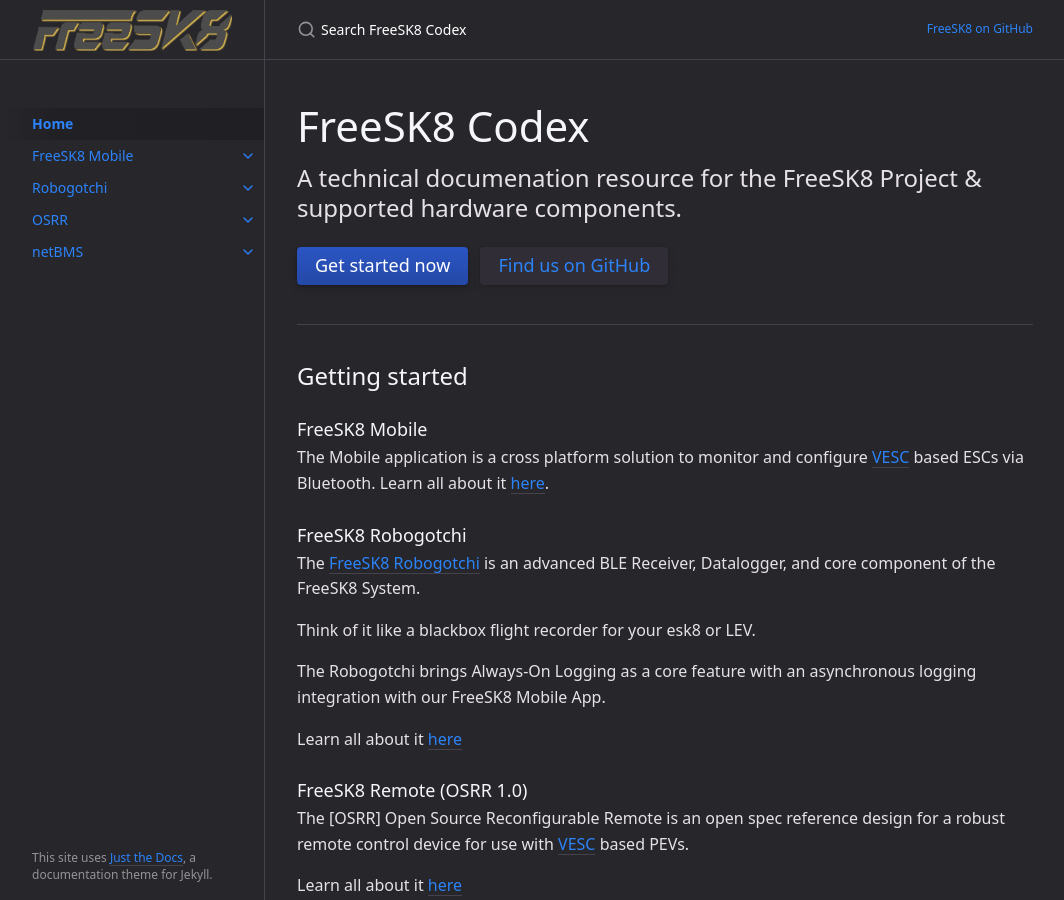
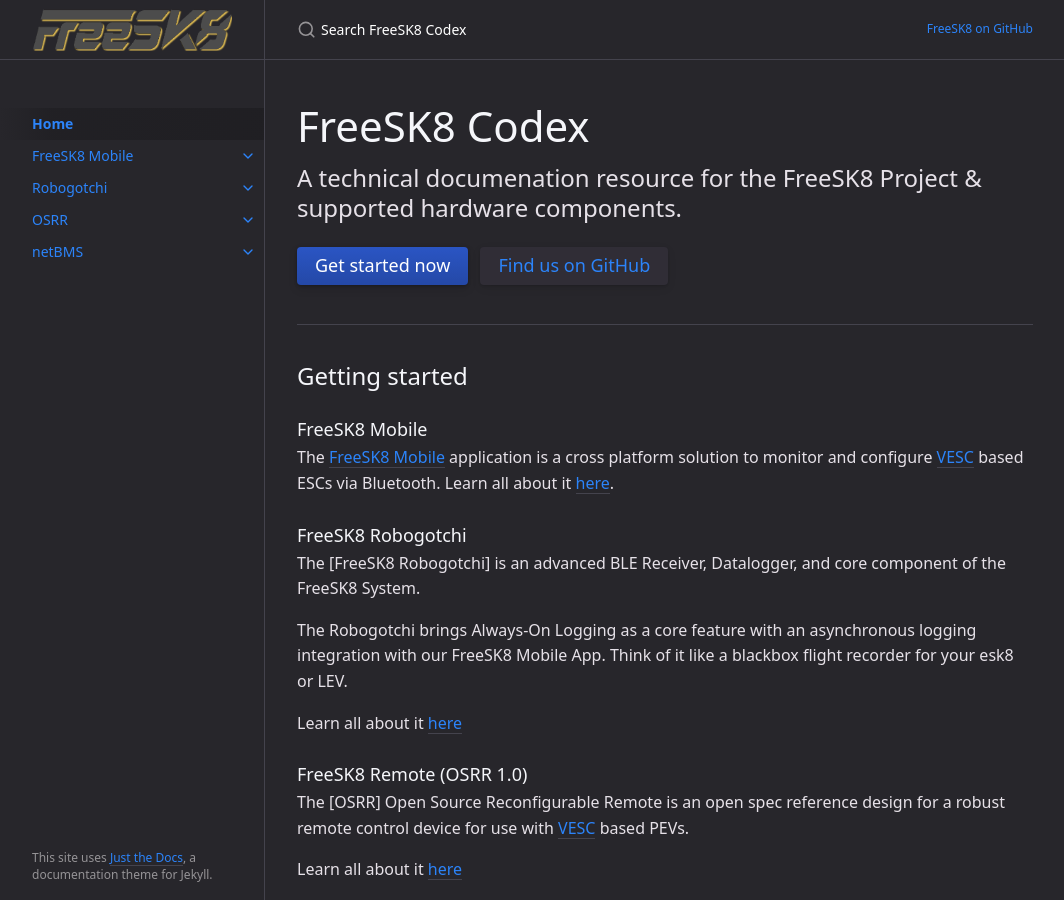
Before and after one commit to FreeSK8/codex, a Jekyll site: the page built from index.md, in a window 1280 px wide and 900 px high. Shown: the whole window, without its empty margins (107-1171 px from the left). Built offline with Jekyll 4.4.1, drawn with Linux system fonts in a browser that asks for light colours; some of the changed text lies outside the part shown.

Commit message:
index.md updates

```diff
--- a/index.md
+++ b/index.md
@@ -20,15 +20,13 @@ A technical documenation resource for the FreeSK8 Project & supported hardware c
 
 ### FreeSK8 Mobile
 
-The Mobile application is a cross platform solution to monitor and configure [VESC](https://vesc-project.com/) based ESCs via Bluetooth. Learn all about it [here](./docs/freesk8-mobile/).
+The [FreeSK8 Mobile](https://freesk8.app) application is a cross platform solution to monitor and configure [VESC](https://vesc-project.com/) based ESCs via Bluetooth. Learn all about it [here](./docs/freesk8-mobile/).
 
 ### FreeSK8 Robogotchi
 
-The [FreeSK8 Robogotchi](https://derelictrobot.com/collections/production/products/freesk8-robogotchi) is an advanced BLE Receiver, Datalogger, and core component of the FreeSK8 System.
+The [FreeSK8 Robogotchi] is an advanced BLE Receiver, Datalogger, and core component of the FreeSK8 System.
 
-Think of it like a blackbox flight recorder for your esk8 or LEV.
-
-The Robogotchi brings Always-On Logging as a core feature with an asynchronous logging integration with our FreeSK8 Mobile App.
+The Robogotchi brings Always-On Logging as a core feature with an asynchronous logging integration with our FreeSK8 Mobile App. Think of it like a blackbox flight recorder for your esk8 or LEV.
 
 Learn all about it [here](./docs/robogotchi/)
 
@@ -38,18 +36,23 @@ The [OSRR] Open Source Reconfigurable Remote is an open spec reference design fo
 
 Learn all about it [here](./docs/osrr/)
 
+### FreeSK8 netBMS
+
+A connected, intelligent battery charge monitor system. More info coming soon.
+
+
 ## About the project
 
-FreeSK8 Codex is &copy; 2021 by [FreeSK8 Foundation NPO](http://freesk8.org).
+FreeSK8 Codex is &copy; 2021 by [FreeSK8 Foundation NPO](https://freesk8.org).
 
 ### License
 
-FreeSK8 Codex is distributed by a [GPL-3.0 license](https://github.com/DerelictRobot/just-the-docs/tree/master/LICENSE.txt).
+FreeSK8 Codex is distributed by a [GPL-3.0 license](https://github.com/FreeSK8/codex/tree/master/LICENSE).
 
 ### Contributing
 
 When contributing to this repository, please first discuss the change you wish to make via issue,
-email, or any other method with the owners of this repository before making a change. Read more about becoming a contributor in [our GitHub repo](https://github.com/DerelictRobot/just-the-docs#contributing).
+email, or any other method with the owners of this repository before making a change. Read more about becoming a contributor in [our GitHub repo](https://github.com/FreeSK8/codex#contributing).
 
 #### Thank you to the contributors of Just the Docs!
 
@@ -65,4 +68,4 @@ email, or any other method with the owners of this repository before making a ch
 
 FreeSK8 Foundation is committed to fostering a welcoming community.
 
-[View our Code of Conduct](https://github.com/DerelictRobot/just-the-docs/tree/master/CODE_OF_CONDUCT.md) on our GitHub repository.
+[View our Code of Conduct](https://github.com/FreeSK8/codex/tree/master/CODE_OF_CONDUCT.md) on our GitHub repository.
```
Also changed, not shown: docs/bms/index.md (+1 -1 lines).
